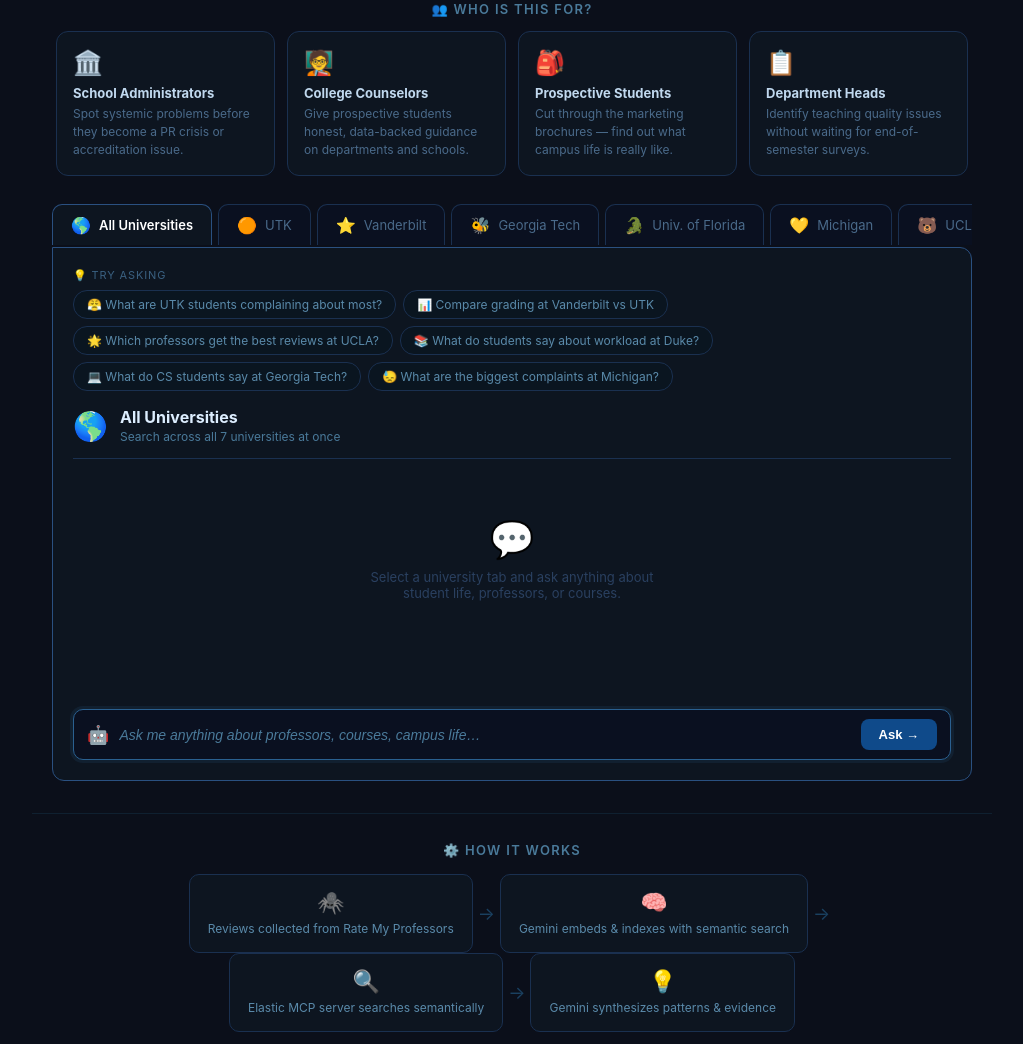
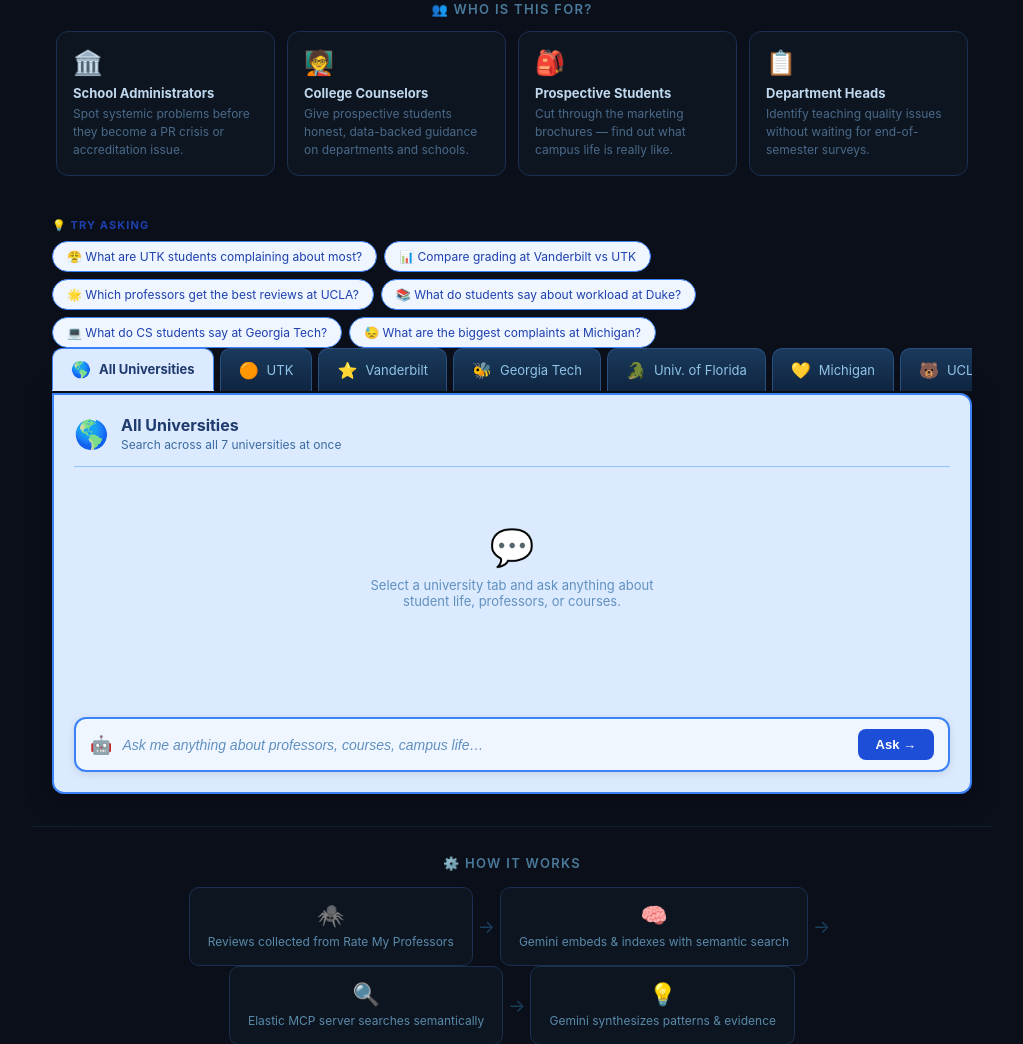
Before and after one commit to srivi19/campus-voice-agent, a Flask app: page / in a window 1280 px wide. Shown: the part 370-1414 px from the top of the page, without its empty margins (128-1151 px from the left). Run offline with Flask 3, Linux system fonts and the light colour scheme.

Commit message:
UI: light blue chat panel + polished navy tabs

```diff
--- a/templates/index.html
+++ b/templates/index.html
@@ -34,59 +34,61 @@
     .uni-tab {
       display: flex; align-items: center; gap: 8px;
       padding: 10px 18px; border-radius: 10px 10px 0 0;
-      border: 1px solid #1a3050; border-bottom: none;
-      background: #0a1020; color: #4a6a8a;
-      font-size: 13px; cursor: pointer; white-space: nowrap;
+      border: 1px solid #2a5080; border-bottom: none;
+      background: linear-gradient(180deg, #1a3a5c 0%, #0f2540 100%);
+      color: #90c4e8; font-size: 13px; cursor: pointer; white-space: nowrap;
       transition: all 0.2s; flex-shrink: 0;
     }
-    .uni-tab:hover { background: #0d1830; color: #8ab8d8; }
-    .uni-tab.active { background: #0d1520; color: #fff; border-color: #2a5080; font-weight: 600; }
+    .uni-tab:hover { background: linear-gradient(180deg, #1e4a74 0%, #142e52 100%); color: #c0dff5; border-color: #3a70a8; }
+    .uni-tab.active { background: #dbeafe; color: #1e3a6e; border-color: #3b82f6; border-bottom: 2px solid #dbeafe; font-weight: 700; }
     .uni-tab .uni-emoji { font-size: 16px; }
 
     /* ── Chat Panel ── */
     .chat-panel { max-width: 960px; margin: 0 auto; padding: 0 20px 32px; }
-    .chat-box { background: #0d1520; border: 1px solid #2a5080; border-radius: 0 12px 12px 12px; padding: 20px; }
+    .chat-box { background: #dbeafe; border: 2px solid #3b82f6; border-radius: 0 12px 12px 12px; padding: 20px; box-shadow: 0 4px 24px rgba(0,0,0,0.35); }
 
-    .uni-info { display: flex; align-items: center; gap: 12px; margin-bottom: 16px; padding-bottom: 14px; border-bottom: 1px solid #1a3050; }
+    .uni-info { display: flex; align-items: center; gap: 12px; margin-bottom: 16px; padding-bottom: 14px; border-bottom: 1px solid #93c5fd; }
     .uni-info .uni-big-emoji { font-size: 28px; }
-    .uni-info h2 { font-size: 16px; font-weight: 700; color: #ddeeff; }
-    .uni-info p { font-size: 12px; color: #4a7a9a; margin-top: 2px; }
+    .uni-info h2 { font-size: 16px; font-weight: 700; color: #1e3a6e; }
+    .uni-info p { font-size: 12px; color: #3b6aa0; margin-top: 2px; }
 
-    .try-label { font-size: 11px; color: #3a6080; text-transform: uppercase; letter-spacing: 0.08em; margin-bottom: 8px; }
-    .chips { display: flex; flex-wrap: wrap; gap: 7px; margin-bottom: 16px; }
-    .chip { background: #0a1520; border: 1px solid #1a3050; color: #5a8aaa; font-size: 12px; padding: 6px 13px; border-radius: 14px; cursor: pointer; transition: all 0.2s; }
-    .chip:hover { background: #102040; border-color: #2a6090; color: #aad0ee; }
+    /* ── Try asking strip ── */
+    .try-strip { max-width: 960px; margin: 0 auto; padding: 14px 20px 0; }
+    .try-label { font-size: 11px; color: #1e40af; text-transform: uppercase; letter-spacing: 0.1em; font-weight: 700; margin-bottom: 9px; }
+    .chips { display: flex; flex-wrap: wrap; gap: 7px; margin-bottom: 0; }
+    .chip { background: #eff6ff; border: 1px solid #3b82f6; color: #1e40af; font-size: 12px; padding: 7px 14px; border-radius: 20px; cursor: pointer; transition: all 0.2s; }
+    .chip:hover { background: #bfdbfe; border-color: #1d4ed8; color: #1e3a6e; }
 
     .chat-window { min-height: 220px; max-height: 380px; overflow-y: auto; display: flex; flex-direction: column; gap: 14px; padding: 4px 0; margin-bottom: 14px; }
-    .empty-state { display: flex; flex-direction: column; align-items: center; justify-content: center; min-height: 160px; color: #2a4060; text-align: center; gap: 8px; }
+    .empty-state { display: flex; flex-direction: column; align-items: center; justify-content: center; min-height: 160px; color: #6090c0; text-align: center; gap: 8px; }
     .empty-state .big-icon { font-size: 36px; }
     .empty-state p { font-size: 13px; }
 
     .msg { display: flex; gap: 10px; align-items: flex-start; }
     .msg.user { flex-direction: row-reverse; }
     .avatar { width: 30px; height: 30px; border-radius: 50%; display: flex; align-items: center; justify-content: center; font-size: 14px; flex-shrink: 0; }
-    .msg.user .avatar { background: #0f3060; }
-    .msg.bot .avatar  { background: #0f2a1a; }
+    .msg.user .avatar { background: #1d4ed8; }
+    .msg.bot .avatar  { background: #1e3a6e; }
     .bubble { max-width: 80%; padding: 11px 14px; border-radius: 14px; font-size: 14px; line-height: 1.65; }
-    .msg.user .bubble { background: #0f3060; border-radius: 14px 4px 14px 14px; color: #cce4ff; }
-    .msg.bot  .bubble { background: #0a1020; border: 1px solid #1a3050; border-radius: 4px 14px 14px 14px; color: #c8dcea; }
-    .bubble strong { color: #6ab8e8; }
+    .msg.user .bubble { background: #1d4ed8; border-radius: 14px 4px 14px 14px; color: #fff; }
+    .msg.bot  .bubble { background: #fff; border: 1px solid #93c5fd; border-radius: 4px 14px 14px 14px; color: #1e3a6e; }
+    .bubble strong { color: #1d4ed8; }
 
     .typing .bubble { padding: 14px 16px; }
     .dots { display: flex; gap: 5px; }
-    .dots span { width: 7px; height: 7px; border-radius: 50%; background: #2a6090; animation: bounce 1.2s infinite ease-in-out; }
+    .dots span { width: 7px; height: 7px; border-radius: 50%; background: #3b82f6; animation: bounce 1.2s infinite ease-in-out; }
     .dots span:nth-child(2) { animation-delay: 0.2s; }
     .dots span:nth-child(3) { animation-delay: 0.4s; }
     @keyframes bounce { 0%,80%,100%{transform:translateY(0)} 40%{transform:translateY(-7px)} }
 
-    .input-row { display: flex; gap: 10px; background: #0a1020; border: 1.5px solid #2a6090; border-radius: 10px; padding: 9px 13px; align-items: center; box-shadow: 0 0 0 3px rgba(42,96,144,0.15); }
-    .input-row:focus-within { border-color: #4a9ede; box-shadow: 0 0 0 3px rgba(74,158,222,0.2); }
+    .input-row { display: flex; gap: 10px; background: #eff6ff; border: 2px solid #3b82f6; border-radius: 12px; padding: 10px 14px; align-items: center; box-shadow: 0 2px 8px rgba(0,0,0,0.1); }
+    .input-row:focus-within { border-color: #1d4ed8; box-shadow: 0 2px 14px rgba(29,78,216,0.25); }
     .input-row .robot-icon { font-size: 18px; flex-shrink: 0; }
-    .input-row input { flex: 1; background: transparent; border: none; outline: none; color: #e0e8f0; font-size: 14px; }
-    .input-row input::placeholder { color: #4a7a9a; font-style: italic; }
-    .send-btn { background: #0f4a8a; border: none; border-radius: 8px; padding: 8px 18px; color: #fff; font-size: 13px; font-weight: 600; cursor: pointer; transition: background 0.2s; white-space: nowrap; }
-    .send-btn:hover { background: #1a6ab0; }
-    .send-btn:disabled { background: #0d2040; color: #2a4060; cursor: not-allowed; }
+    .input-row input { flex: 1; background: transparent; border: none; outline: none; color: #1e3a6e; font-size: 14px; }
+    .input-row input::placeholder { color: #6090c0; font-style: italic; }
+    .send-btn { background: #1d4ed8; border: none; border-radius: 8px; padding: 8px 18px; color: #fff; font-size: 13px; font-weight: 600; cursor: pointer; transition: background 0.2s; white-space: nowrap; }
+    .send-btn:hover { background: #1e40af; }
+    .send-btn:disabled { background: #bfdbfe; color: #7aabda; cursor: not-allowed; }
 
     /* ── How it works ── */
     .how-section { border-top: 1px solid #0f2030; padding: 28px 24px; max-width: 960px; margin: 0 auto; text-align: center; }
@@ -136,6 +138,19 @@
   </div>
 </div>
 
+<!-- Try asking strip -->
+<div class="try-strip">
+  <div class="try-label">💡 Try asking</div>
+  <div class="chips" id="chipsContainer">
+    <div class="chip">😤 What are UTK students complaining about most?</div>
+    <div class="chip">📊 Compare grading at Vanderbilt vs UTK</div>
+    <div class="chip">🌟 Which professors get the best reviews at UCLA?</div>
+    <div class="chip">📚 What do students say about workload at Duke?</div>
+    <div class="chip">💻 What do CS students say at Georgia Tech?</div>
+    <div class="chip">😓 What are the biggest complaints at Michigan?</div>
+  </div>
+</div>
+
 <!-- University Tabs -->
 <div class="uni-tabs-wrapper">
   <div class="uni-tabs" id="uniTabs">
@@ -169,16 +184,6 @@
 <!-- Chat Panel -->
 <div class="chat-panel">
   <div class="chat-box">
-
-    <div class="try-label">💡 Try asking</div>
-    <div class="chips" id="chipsContainer">
-      <div class="chip">😤 What are UTK students complaining about most?</div>
-      <div class="chip">📊 Compare grading at Vanderbilt vs UTK</div>
-      <div class="chip">🌟 Which professors get the best reviews at UCLA?</div>
-      <div class="chip">📚 What do students say about workload at Duke?</div>
-      <div class="chip">💻 What do CS students say at Georgia Tech?</div>
-      <div class="chip">😓 What are the biggest complaints at Michigan?</div>
-    </div>
 
     <div class="uni-info" id="uniInfo">
       <div class="uni-big-emoji" id="uniEmoji">🌎</div>
```
